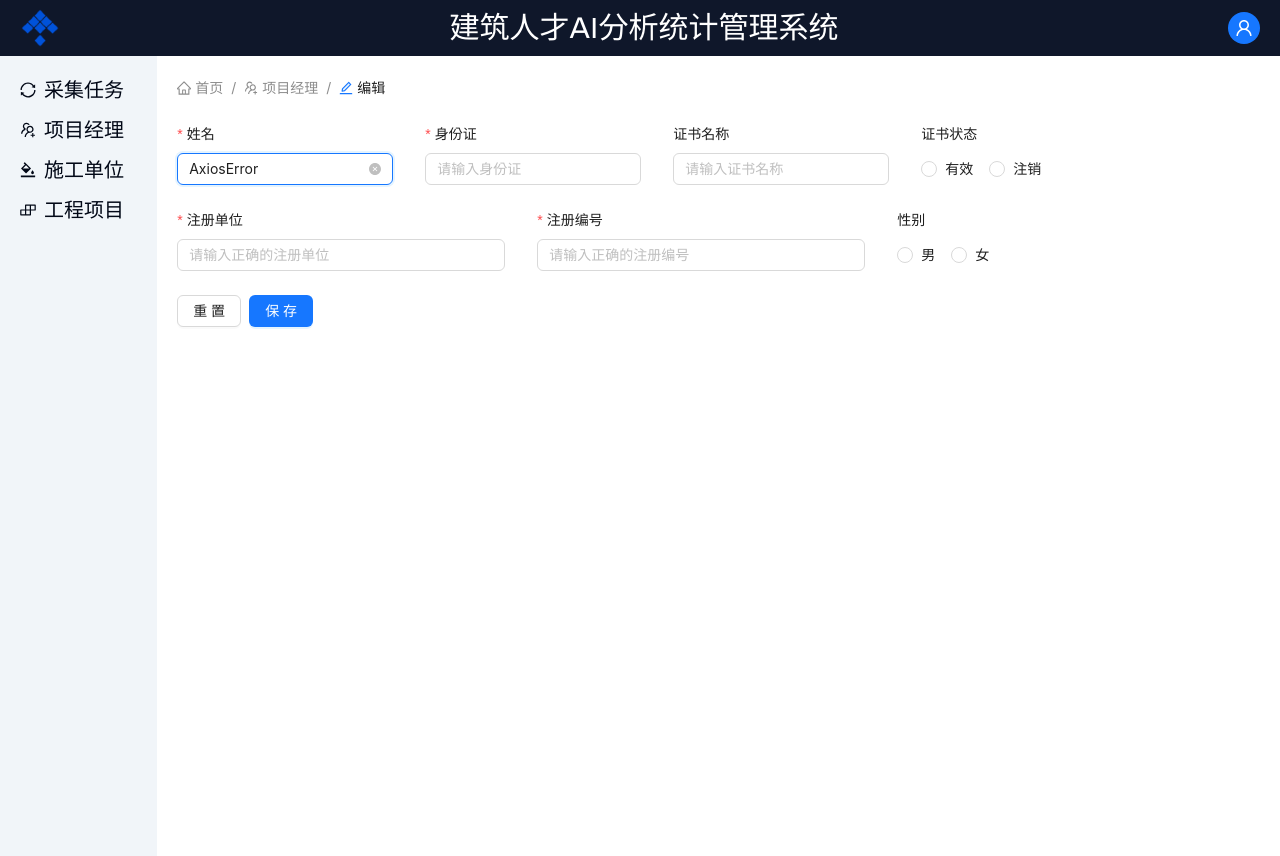
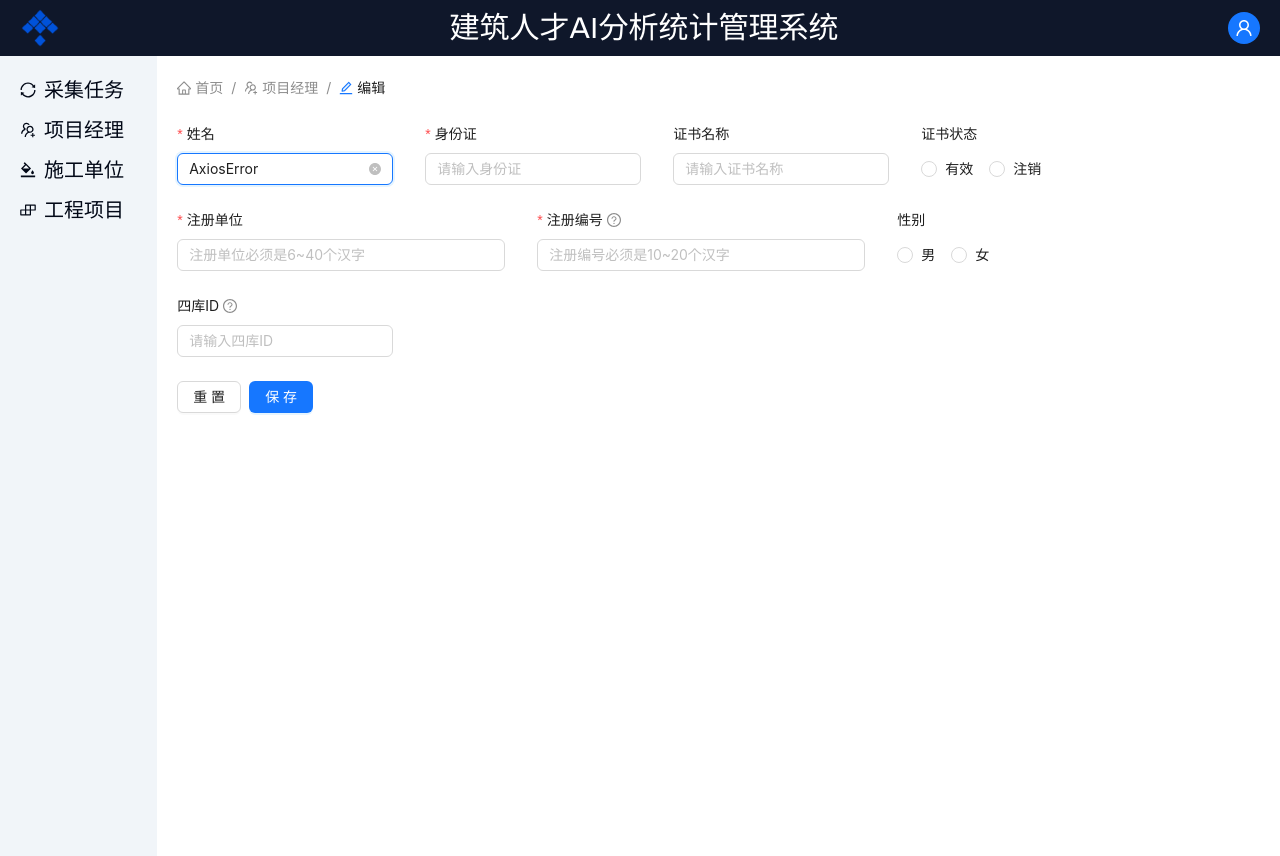
Before and after one commit to Newzhangming/Local-Data-view, a Next.js app: page /manager/edit/1 in a window 1280 px wide. Built offline with nearby package versions, Linux system fonts and the light colour scheme; no server answers; what @ant-design/nextjs-registry would draw is missing.

Commit message:
feat: supports multiple records for contract

```diff
--- a/src/app/(main)/manager/edit/[id]/page.tsx
+++ b/src/app/(main)/manager/edit/[id]/page.tsx
@@ -4,7 +4,7 @@ import { EditTwoTone, HomeOutlined, UsergroupAddOutlined } from '@ant-design/ico
 import { ProForm, ProFormRadio, ProFormText } from '@ant-design/pro-components';
 import { Breadcrumb, message, Space } from 'antd';
 import { useParams } from 'next/navigation';
-import { useCallback } from 'react';
+import React, { useCallback } from 'react';
 
 import { IdReq } from '@/constants/dto';
 import { ManagerDto } from '@/constants/manager';
@@ -68,9 +68,35 @@ export default function ManagerEdit() {
             <ProFormRadio.Group label="证书状态" name="cert_status" radioType="radio" options={['有效', '注销']} />
           </ProForm.Group>
           <ProForm.Group>
-            <ProFormText width="md" name="lending_to" label="注册单位" rules={[{ required: true, message: '请输入正确的注册单位', min: 6, max: 54 }]} placeholder="请输入正确的注册单位" />
-            <ProFormText width="md" name="lending_no" label="注册编号" rules={[{ required: true, message: '请输入正确的注册编号', min: 10 }]} placeholder="请输入正确的注册编号" />
+            <ProFormText width="md" name="lending_to" label="注册单位" rules={[{ required: true, message: '请输入正确的注册单位', min: 6, max: 54 }]} placeholder="注册单位必须是6~40个汉字" />
+            <ProFormText
+              width="md"
+              name="lending_no"
+              label="注册编号"
+              tooltip={'如：鄂1422017201828198'}
+              rules={[{ required: true, message: '请输入正确的注册编号', min: 10, max: 80 }]}
+              placeholder="注册编号必须是10~20个汉字"
+            />
             <ProFormRadio.Group label="性别" name="gender" radioType="radio" options={['男', '女']} />
+          </ProForm.Group>
+          <ProForm.Group>
+            <ProFormText
+              name={['source_id']}
+              rules={[
+                () => ({
+                  validator(_, value: string) {
+                    if (!value || (value.length >= 15 && value.length <= 20)) {
+                      return Promise.resolve();
+                    }
+                    return Promise.reject(new Error('输入长度必须在15到20个字符之间'));
+                  },
+                }),
+              ]}
+              width="sm"
+              label="四库ID"
+              placeholder="请输入四库ID"
+              tooltip={'请确认后再填写'}
+            />
           </ProForm.Group>
         </ProForm>
       </Space>
--- a/src/app/(main)/manager/view/[id]/page.tsx
+++ b/src/app/(main)/manager/view/[id]/page.tsx
@@ -97,13 +97,16 @@ export default function ManagerView() {
         <Breadcrumb items={breadcrumbItems} />
         <Descriptions title="项目经理信息">
           <Descriptions.Item label="姓名">
-            <Copyable content={detail?.name} link={`https://jzsc.mohurd.gov.cn/data/person?complexname=${detail?.name}`} target={'_blank'} />
+            <Copyable content={detail?.name} link={!detail?.source_id ? `https://jzsc.mohurd.gov.cn/data/person?complexname=${detail?.name}` : ''} target={'_blank'} />
           </Descriptions.Item>
           <Descriptions.Item label="身份证">
             <Copyable content={detail?.id_card} />
           </Descriptions.Item>
           <Descriptions.Item label="性别">
             <Copyable content={detail?.gender} />
+          </Descriptions.Item>
+          <Descriptions.Item label="四库地址">
+            <Copyable content={detail?.source_id} link={`https://jzsc.mohurd.gov.cn/data/person/detail?id=${detail?.source_id}`} target={'_blank'} />
           </Descriptions.Item>
           <Descriptions.Item label="证书名称">
             <Copyable content={detail?.cert_name} />
--- a/src/app/(main)/project/edit/[id]/page.tsx
+++ b/src/app/(main)/project/edit/[id]/page.tsx
@@ -108,10 +108,10 @@ export default function ProjectEdit() {
               rules={[
                 () => ({
                   validator(_, value: string) {
-                    if (!value || (value.length >= 6 && value.length <= 10)) {
+                    if (!value || (value.length >= 5 && value.length <= 10)) {
                       return Promise.resolve();
                     }
-                    return Promise.reject(new Error('输入长度必须在7到10个字符之间'));
+                    return Promise.reject(new Error('输入长度必须在5到10个字符之间'));
                   },
                 }),
               ]}
--- a/src/app/(main)/project/view/[id]/page.tsx
+++ b/src/app/(main)/project/view/[id]/page.tsx
@@ -18,9 +18,7 @@ export default function ManagerView() {
   const [loading, setLoading] = useState<boolean>(true);
   const [detail, setDetail] = useState<ProjectDetailDto>();
 
-  useEffect(() => {
-    getDetailData();
-  }, []);
+  useEffect(() => getDetailData(), []);
 
   const getDetailData = () => {
     setLoading(true);
@@ -106,10 +104,10 @@ export default function ManagerView() {
   }
 
   // 合同登记
-  if (detail?.contract?.data_level !== 'A' && detail?.contract?.data_level !== 'B') {
+  if (detail?.contracts?.[0]?.data_level !== 'A' && detail?.contracts?.[0]?.data_level !== 'B') {
     conclusion.push({ position: 'contract', msg: '合同登记数据等级不达标', value: false });
   }
-  if (!detail?.contract?.sign_date) {
+  if (!detail?.contracts?.[0]?.sign_date) {
     conclusion.push({ position: 'contract', msg: '合同登记日期不达标', value: false });
   }
   let wbContractText = conclusion
@@ -172,7 +170,7 @@ export default function ManagerView() {
         <Breadcrumb items={breadcrumbItems} />
         <Descriptions title="工程基本信息">
           <Descriptions.Item label="项目编号">
-            <Copyable content={detail?.proj_no} link={`https://jzsc.mohurd.gov.cn/data/project?complexname=${detail?.proj_no}`} target={'_blank'} />
+            <Copyable content={detail?.proj_no} link={!detail?.source_id ? `https://jzsc.mohurd.gov.cn/data/project?complexname=${detail?.proj_no}` : ''} target={'_blank'} />
           </Descriptions.Item>
           <Descriptions.Item label="数据等级">
             <Copyable content={detail?.data_level} />
@@ -248,16 +246,16 @@ export default function ManagerView() {
         <Divider />
         <Descriptions title="合同登记信息">
           <Descriptions.Item label="合同编号">
-            <Copyable content={detail?.contract?.cont_no} />
+            <Copyable content={detail?.contracts?.[0]?.cont_no} />
           </Descriptions.Item>
           <Descriptions.Item label="数据等级">
-            <Copyable content={detail?.contract?.data_level} />
+            <Copyable content={detail?.contracts?.[0]?.data_level} />
           </Descriptions.Item>
           <Descriptions.Item label="合同签订日期">
-            <Copyable content={year2Day(detail?.contract?.sign_date)} />
+            <Copyable content={year2Day(detail?.contracts?.[0]?.sign_date)} />
           </Descriptions.Item>
           <Descriptions.Item label="承包单位">
-            <Copyable content={detail?.contract?.company?.name} link={`/company/view/${detail?.contract?.company?.id}`} />
+            <Copyable content={detail?.contracts?.[0]?.company?.name} link={`/company/view/${detail?.contracts?.[0]?.company?.id}`} />
           </Descriptions.Item>
         </Descriptions>
         <div className={'text-base font-medium'}>结论：{wbContractText}</div>
--- a/src/constants/manager.ts
+++ b/src/constants/manager.ts
@@ -14,6 +14,7 @@ export interface ManagerDto {
   cert_name: string;
   lending_no: string;
   lending_to: string;
+  source_id: string;
   cert_status: string;
   projects: Project[];
   experiences: Experience[];
--- a/src/constants/project.ts
+++ b/src/constants/project.ts
@@ -12,12 +12,8 @@ export interface ProjectDetailDto {
   updated_at: Date;
   source_id: string;
   manager: { id: string; name: string };
-  contract: {
-    sign_date: Date;
-    data_level: string;
-    cont_no: string;
-    company: { id: true; name: string };
-  };
+  contract: ProjContract;
+  contracts: ProjContract[];
   proj_units: ProjUnit[];
   companies: AcceptanceFilingCompany[];
   winning_bidder: WinningBidder[];
@@ -109,6 +105,13 @@ export interface ConstructionPermit {
   manager: ManagerManager;
 }
 
+export interface ProjContract {
+  sign_date: Date;
+  data_level: string;
+  cont_no: string;
+  company: { id: true; name: string };
+}
+
 export interface ProjUnit {
   unit_no: string;
   unit_name: string;
```
Also changed, not shown: package.json (+4 -4 lines), 1 other file (tests, documents, lock files or other folders).
